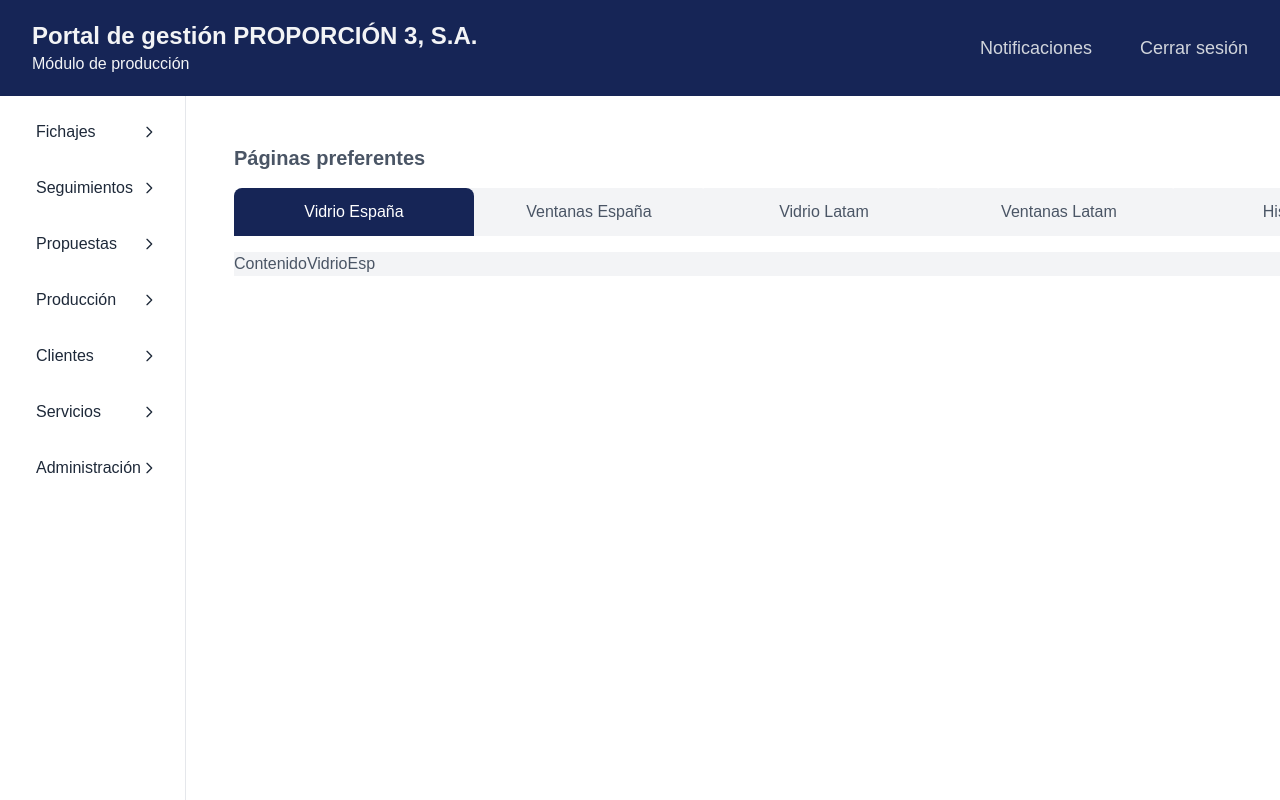
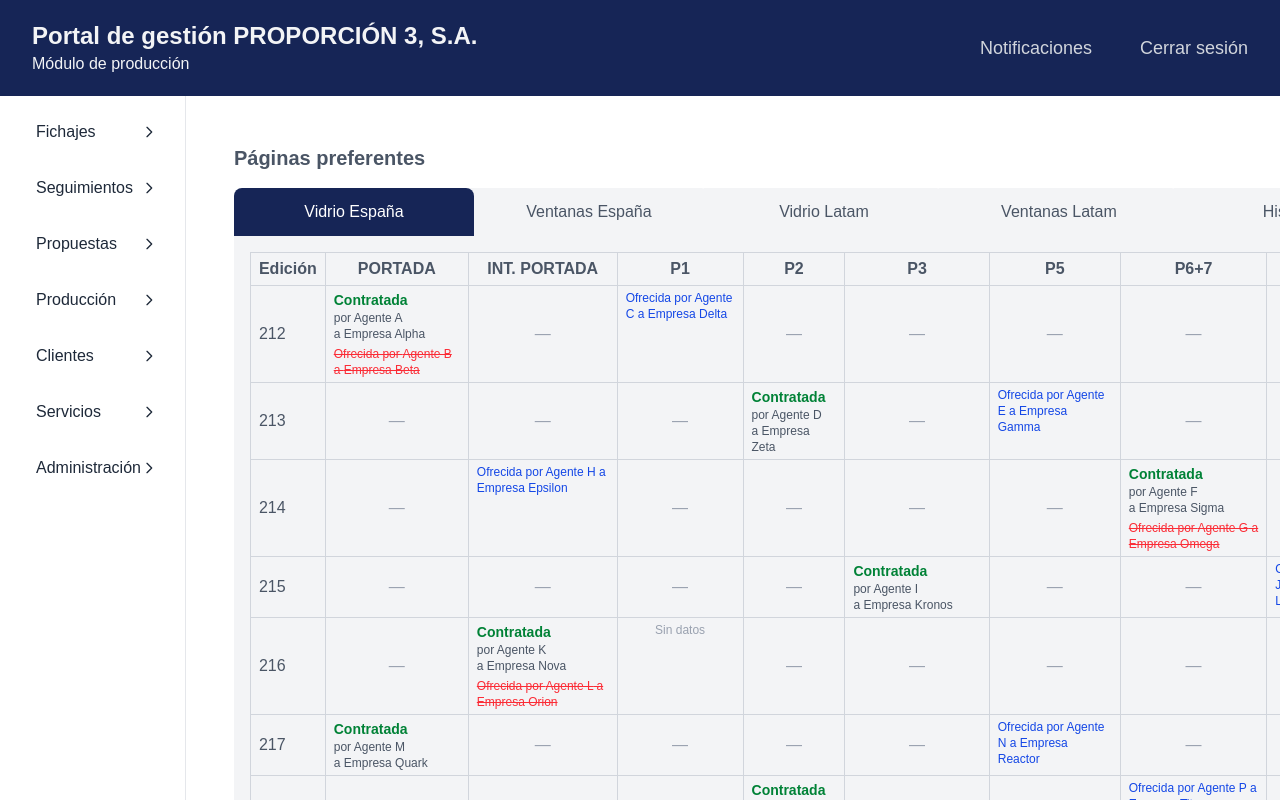
Before and after one commit to frankgimeno3/fichajesp3, a Next.js app: page /dashboard/produccion/preferentes in a window 1280 px wide. Shown: the top 800 px of the page. Built offline with nearby package versions, Linux system fonts and the light colour scheme; no server answers; what aws-amplify would draw is missing.

Commit message:
implemento version previa preferentes

```diff
--- a/src/app/dashboard/produccion/preferentes/contenidopreferentes/contenidoVentanasEsp.tsx
+++ b/src/app/dashboard/produccion/preferentes/contenidopreferentes/contenidopestanas/contenidoVentanasEsp.tsx
@@ -1,4 +1,5 @@
 import React, { FC } from 'react';
+import PreferentesAnoContent from '../preferentesAnoContent';
 
 interface ContenidoVentanasEspProps {
 
@@ -6,7 +7,9 @@ interface ContenidoVentanasEspProps {
 
 const ContenidoVentanasEsp: FC<ContenidoVentanasEspProps> = ({ }) => {
   return (
-    <div>ContenidoVentanasEsp</div>
+    <div>
+      <PreferentesAnoContent/>
+    </div>
   );
 };
 
--- a/src/app/dashboard/produccion/preferentes/contenidopreferentes/contenidoVidrioEsp.tsx
+++ b/src/app/dashboard/produccion/preferentes/contenidopreferentes/contenidopestanas/contenidoVidrioEsp.tsx
@@ -1,4 +1,5 @@
 import React, { FC } from 'react';
+import PreferentesAnoContent from '../preferentesAnoContent';
 
 interface ContenidoVidrioEspProps {
 
@@ -6,7 +7,9 @@ interface ContenidoVidrioEspProps {
 
 const ContenidoVidrioEsp: FC<ContenidoVidrioEspProps> = ({ }) => {
   return (
-    <div>ContenidoVidrioEsp</div>
+    <div>
+            <PreferentesAnoContent/>
+    </div>
   );
 };
 
--- /dev/null
+++ b/src/app/dashboard/produccion/preferentes/contenidopreferentes/preferentesAnoContent.tsx
@@ -0,0 +1,306 @@
+import React, { FC } from 'react';
+
+interface Oferta {
+  ofrecida_por: string;
+  ofrecida_a: string;
+}
+
+interface Contratada {
+  contratada_por: string;
+  vendida_a: string;
+}
+
+type ContratadaField = Contratada | 'no';
+
+interface PreferenteEstado {
+  contratada: ContratadaField;
+  ofrecida_a: Oferta[];
+}
+
+interface Preferente {
+  pagina: string;
+  estado: PreferenteEstado;
+}
+
+interface Edicion {
+  edicion: string;
+  preferentes: Preferente[];
+}
+
+const mockData: Edicion[] = [
+  {
+    "edicion": "212",
+    "preferentes": [
+      {
+        "pagina": "PORTADA",
+        "estado": {
+          "contratada": {
+            "contratada_por": "Agente A",
+            "vendida_a": "Empresa Alpha"
+          },
+          "ofrecida_a": [
+            { "ofrecida_por": "Agente B", "ofrecida_a": "Empresa Beta" }
+          ]
+        }
+      },
+      {
+        "pagina": "P1",
+        "estado": {
+          "contratada": "no",
+          "ofrecida_a": [
+            { "ofrecida_por": "Agente C", "ofrecida_a": "Empresa Delta" }
+          ]
+        }
+      }
+    ]
+  },
+  {
+    "edicion": "213",
+    "preferentes": [
+      {
+        "pagina": "P2",
+        "estado": {
+          "contratada": {
+            "contratada_por": "Agente D",
+            "vendida_a": "Empresa Zeta"
+          },
+          "ofrecida_a": []
+        }
+      },
+      {
+        "pagina": "P5",
+        "estado": {
+          "contratada": "no",
+          "ofrecida_a": [
+            { "ofrecida_por": "Agente E", "ofrecida_a": "Empresa Gamma" }
+          ]
+        }
+      }
+    ]
+  },
+  {
+    "edicion": "214",
+    "preferentes": [
+      {
+        "pagina": "P6+7",
+        "estado": {
+          "contratada": {
+            "contratada_por": "Agente F",
+            "vendida_a": "Empresa Sigma"
+          },
+          "ofrecida_a": [
+            { "ofrecida_por": "Agente G", "ofrecida_a": "Empresa Omega" }
+          ]
+        }
+      },
+      {
+        "pagina": "INT. PORTADA",
+        "estado": {
+          "contratada": "no",
+          "ofrecida_a": [
+            { "ofrecida_por": "Agente H", "ofrecida_a": "Empresa Epsilon" }
+          ]
+        }
+      }
+    ]
+  },
+  {
+    "edicion": "215",
+    "preferentes": [
+      {
+        "pagina": "P3",
+        "estado": {
+          "contratada": {
+            "contratada_por": "Agente I",
+            "vendida_a": "Empresa Kronos"
+          },
+          "ofrecida_a": []
+        }
+      },
+      {
+        "pagina": "P7+8",
+        "estado": {
+          "contratada": "no",
+          "ofrecida_a": [
+            { "ofrecida_por": "Agente J", "ofrecida_a": "Empresa Lambda" }
+          ]
+        }
+      }
+    ]
+  },
+  {
+    "edicion": "216",
+    "preferentes": [
+      {
+        "pagina": "INT. PORTADA",
+        "estado": {
+          "contratada": {
+            "contratada_por": "Agente K",
+            "vendida_a": "Empresa Nova"
+          },
+          "ofrecida_a": [
+            { "ofrecida_por": "Agente L", "ofrecida_a": "Empresa Orion" }
+          ]
+        }
+      },
+      {
+        "pagina": "P1",
+        "estado": {
+          "contratada": "no",
+          "ofrecida_a": []
+        }
+      }
+    ]
+  },
+  {
+    "edicion": "217",
+    "preferentes": [
+      {
+        "pagina": "PORTADA",
+        "estado": {
+          "contratada": {
+            "contratada_por": "Agente M",
+            "vendida_a": "Empresa Quark"
+          },
+          "ofrecida_a": []
+        }
+      },
+      {
+        "pagina": "P5",
+        "estado": {
+          "contratada": "no",
+          "ofrecida_a": [
+            { "ofrecida_por": "Agente N", "ofrecida_a": "Empresa Reactor" }
+          ]
+        }
+      }
+    ]
+  },
+  {
+    "edicion": "218",
+    "preferentes": [
+      {
+        "pagina": "P2",
+        "estado": {
+          "contratada": {
+            "contratada_por": "Agente O",
+            "vendida_a": "Empresa Sombra"
+          },
+          "ofrecida_a": []
+        }
+      },
+      {
+        "pagina": "P6+7",
+        "estado": {
+          "contratada": "no",
+          "ofrecida_a": [
+            { "ofrecida_por": "Agente P", "ofrecida_a": "Empresa Titan" }
+          ]
+        }
+      }
+    ]
+  },
+  {
+    "edicion": "219",
+    "preferentes": [
+      {
+        "pagina": "P3",
+        "estado": {
+          "contratada": {
+            "contratada_por": "Agente Q",
+            "vendida_a": "Empresa Umbra"
+          },
+          "ofrecida_a": [
+            { "ofrecida_por": "Agente R", "ofrecida_a": "Empresa Vector" }
+          ]
+        }
+      },
+      {
+        "pagina": "P1",
+        "estado": {
+          "contratada": "no",
+          "ofrecida_a": []
+        }
+      }
+    ]
+  }
+]
+
+
+const preferentesDisponibles = [
+  "PORTADA", "INT. PORTADA", "P1", "P2", "P3", "P5", "P6+7", "P7+8"
+];
+
+const PreferentesAnoContent: FC = () => {
+  return (
+    <div className="overflow-x-auto p-4">
+      <table className="min-w-full table-auto border-collapse border border-gray-300">
+        <thead>
+          <tr>
+            <th className="border border-gray-300 px-2 py-1 text-left">Edición</th>
+            {preferentesDisponibles.map((pref) => (
+              <th key={pref} className="border border-gray-300 px-2 py-1 text-center">
+                {pref}
+              </th>
+            ))}
+          </tr>
+        </thead>
+        <tbody>
+          {mockData.map((ed) => (
+            <tr key={ed.edicion}>
+              <td className="border border-gray-300 px-2 py-1 font-medium">{ed.edicion}</td>
+              {preferentesDisponibles.map((pref) => {
+                const encontrado = ed.preferentes.find(p => p.pagina === pref);
+
+                if (!encontrado) {
+                  return <td key={pref} className="border border-gray-300 px-2 py-1 text-center text-gray-400">—</td>;
+                }
+
+                const { contratada, ofrecida_a } = encontrado.estado;
+
+                return (
+                  <td key={pref} className="border border-gray-300 px-2 py-1 text-sm align-top">
+                    {contratada !== 'no' ? (
+                      <div>
+                        <div className="font-semibold text-green-700">Contratada</div>
+                        <div className="text-xs text-gray-600">
+                          por {contratada.contratada_por}<br />
+                          a {contratada.vendida_a}
+                        </div>
+                        {ofrecida_a.length > 0 && (
+                          <div className="mt-1 text-red-500 line-through text-xs">
+                            {ofrecida_a.map((o, i) => (
+                              <div key={i}>
+                                Ofrecida por {o.ofrecida_por} a {o.ofrecida_a}
+                              </div>
+                            ))}
+                          </div>
+                        )}
+                      </div>
+                    ) : (
+                      <div>
+                        {ofrecida_a.length > 0 ? (
+                          <div className="text-blue-700 text-xs">
+                            {ofrecida_a.map((o, i) => (
+                              <div key={i}>
+                                Ofrecida por {o.ofrecida_por} a {o.ofrecida_a}
+                              </div>
+                            ))}
+                          </div>
+                        ) : (
+                          <div className="text-gray-400 text-xs text-center">Sin datos</div>
+                        )}
+                      </div>
+                    )}
+                  </td>
+                );
+              })}
+            </tr>
+          ))}
+        </tbody>
+      </table>
+    </div>
+  );
+};
+
+export default PreferentesAnoContent;
--- a/src/app/dashboard/produccion/preferentes/page.tsx
+++ b/src/app/dashboard/produccion/preferentes/page.tsx
@@ -1,10 +1,10 @@
 "use client"
 import React, { FC, useState } from 'react';
-import ContenidoVidrioEsp from './contenidopreferentes/contenidoVidrioEsp';
-import ContenidoVidrioAl from './contenidopreferentes/contenidoVidrioAl';
-import ContenidoVentanasEsp from './contenidopreferentes/contenidoVentanasEsp';
-import ContenidoVentanasAl from './contenidopreferentes/contenidoVentanasAl';
-import ContenidoHistorico from './contenidopreferentes/contenidoHistorico';
+import ContenidoVidrioEsp from './contenidopreferentes/contenidopestanas/contenidoVidrioEsp';
+import ContenidoVidrioAl from './contenidopreferentes/contenidopestanas/contenidoVidrioAl';
+import ContenidoVentanasEsp from './contenidopreferentes/contenidopestanas/contenidoVentanasEsp';
+import ContenidoVentanasAl from './contenidopreferentes/contenidopestanas/contenidoVentanasAl';
+import ContenidoHistorico from './contenidopreferentes/contenidopestanas/contenidoHistorico';
 
 interface PreferentesProps {
 
@@ -17,7 +17,7 @@ const Preferentes: FC<PreferentesProps> = ({ }) => {
     <div className="bg-white h-full min-h-screen p-12 text-gray-600">
       <h2 className="text-xl font-semibold mb-4">Páginas preferentes</h2>
 
-      <div className="flex flex-row relative mb-4">
+      <div className="flex flex-row relative">
         <div
           className={`p-3 rounded-tr-lg cursor-pointer w-60 text-center transition-all duration-300
             ${pestana === 'vidrioesp' ? 'bg-blue-950 text-white z-30 rounded-tl-lg' : 'z-10 bg-gray-100 hover:bg-gray-200'}`}
```
Also changed, not shown: src/app/dashboard/produccion/preferentes/contenidopreferentes/contenidopestanas/contenidoHistorico.tsx (renamed from src/app/dashboard/produccion/preferentes/contenidopreferentes/contenidoHistorico.tsx), src/app/dashboard/produccion/preferentes/contenidopreferentes/contenidopestanas/contenidoVentanasAl.tsx (renamed from src/app/dashboard/produccion/preferentes/contenidopreferentes/contenidoVentanasAl.tsx), src/app/dashboard/produccion/preferentes/contenidopreferentes/contenidopestanas/contenidoVidrioAl.tsx (renamed from src/app/dashboard/produccion/preferentes/contenidopreferentes/contenidoVidrioAl.tsx).
